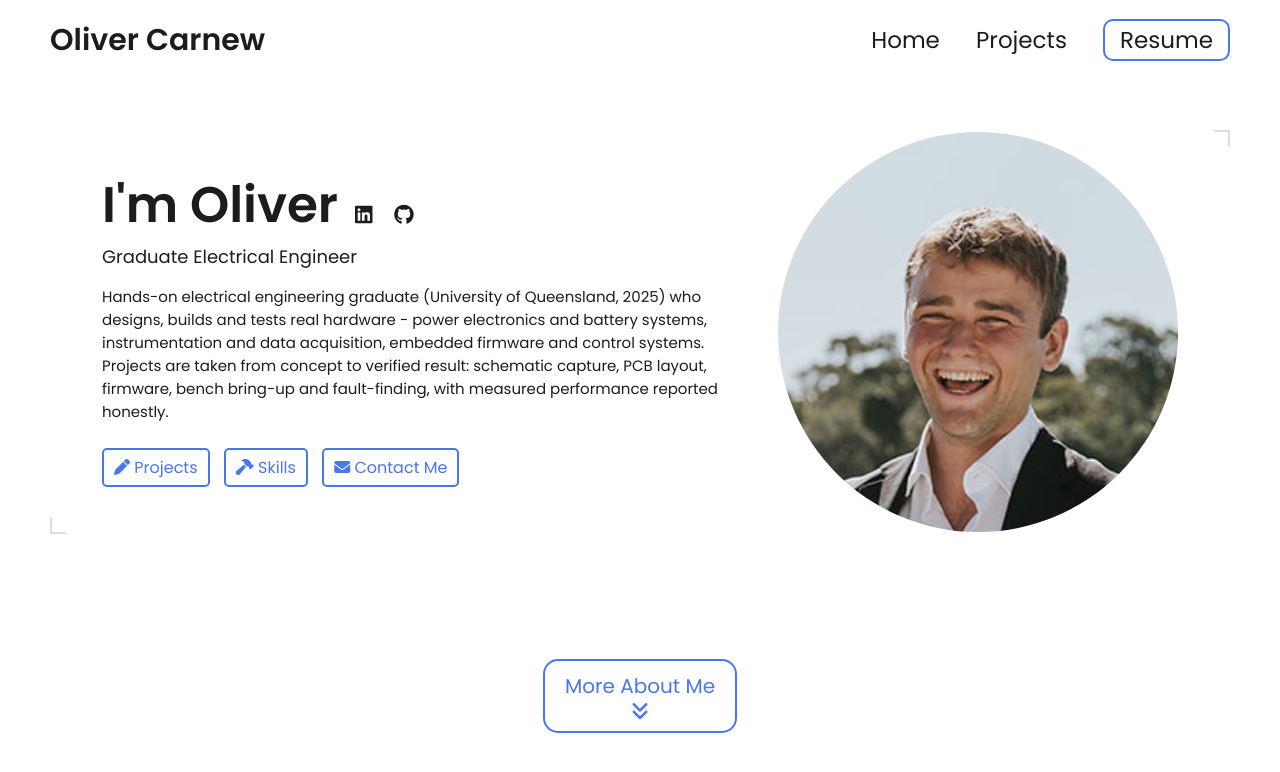
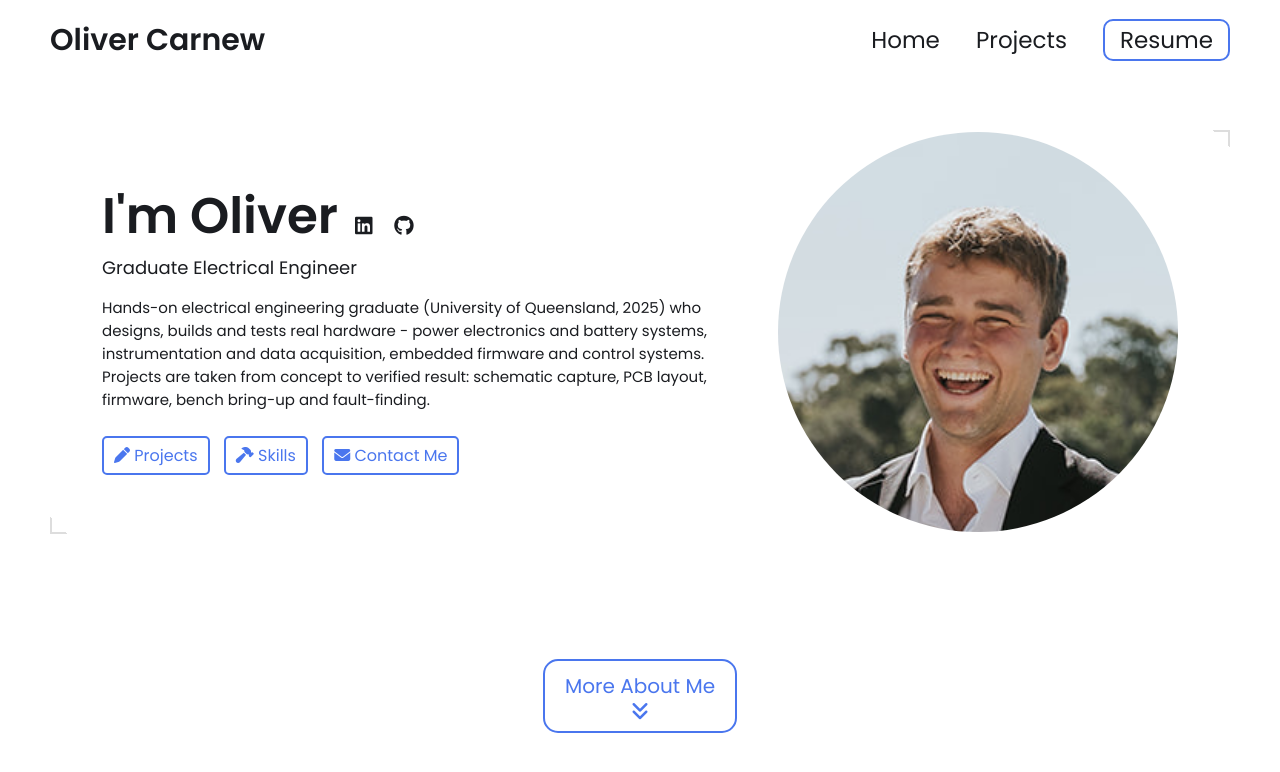
Before and after one commit to OliCar-del/OliCar-del.github.io, a Jekyll site: the page built from index.html, in a window 1280 px wide and 900 px high. Shown: the top 772 px of the window. Built offline with Jekyll 4.4.1, drawn with Linux system fonts in a browser that asks for light colours.

Commit message:
ordering

```diff
--- a/_config.yml
+++ b/_config.yml
@@ -30,7 +30,7 @@ description: >- # dont remove this line. this will ignore all new lines until th
   Hands-on electrical engineering graduate (University of Queensland, 2025) who designs, builds and tests real hardware -
   power electronics and battery systems, instrumentation and data acquisition, embedded firmware and control systems.
   Projects are taken from concept to verified result: schematic capture, PCB layout, firmware, bench bring-up and
-  fault-finding, with measured performance reported honestly.
+  fault-finding.
 
 # Place your profile image in /assets/images/profile-image/folder and edit the file name
 profile_image: ./assets/images/profile-image/cropped_headshot.png
```
